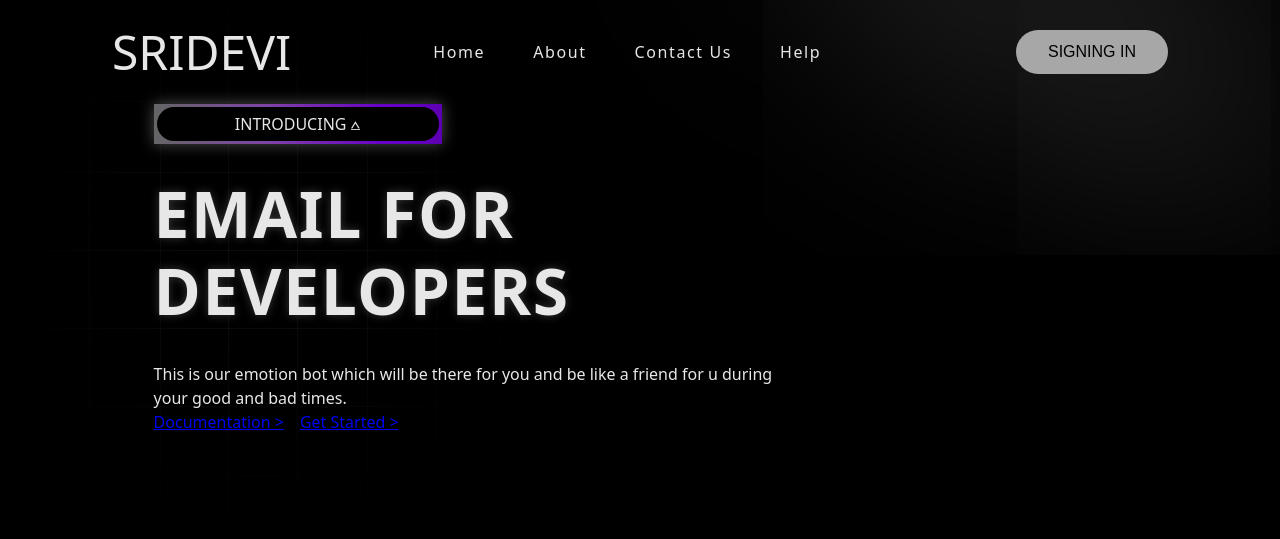
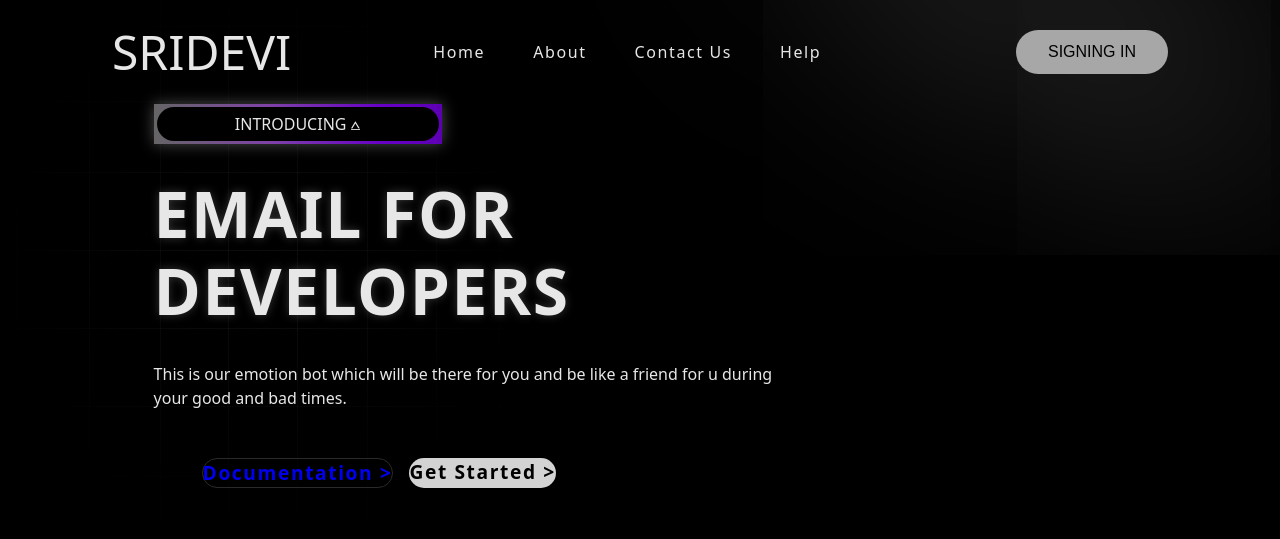
Before and after one commit to meloonalbertpinto/prajwal_sridevi, a plain HTML site: page home.html in a window 1280 px wide. Drawn offline with Linux system fonts and the light colour scheme.

Commit message:
the css file was modified

```diff
--- a/style.css
+++ b/style.css
@@ -149,4 +149,36 @@ main{
 .buttons{
     display: flex;
     gap: 1rem;
+    margin: 3rem;
 }
+
+.btn-start{
+    text-decoration: none;
+    border: 1px solid #2a2a2a;
+    padding: 0.7rem , 1.2rem;
+    border-radius: 50px;
+    font-size: 1.2rem;
+    font-weight: 600;
+    letter-spacing: 0.1rem;
+    transition: backgropund-color 0.2s ease;
+}
+
+.btn-start:hover{
+    background-color: #1a1a1a;
+}
+
+.btn-get{
+    text-decoration: none;
+    background-color: lightgray;
+    color: black;
+    padding: 0.6rem , 2.5rem;
+    border-radius: 50px;
+    font-size: 1.2rem;
+    font-weight: 600;
+    letter-spacing: 0.1rem;
+    transition: backgropund-color 0.2s ease;
+}
+
+.btn-get:hover{
+    background-color: gray;
+}
```
